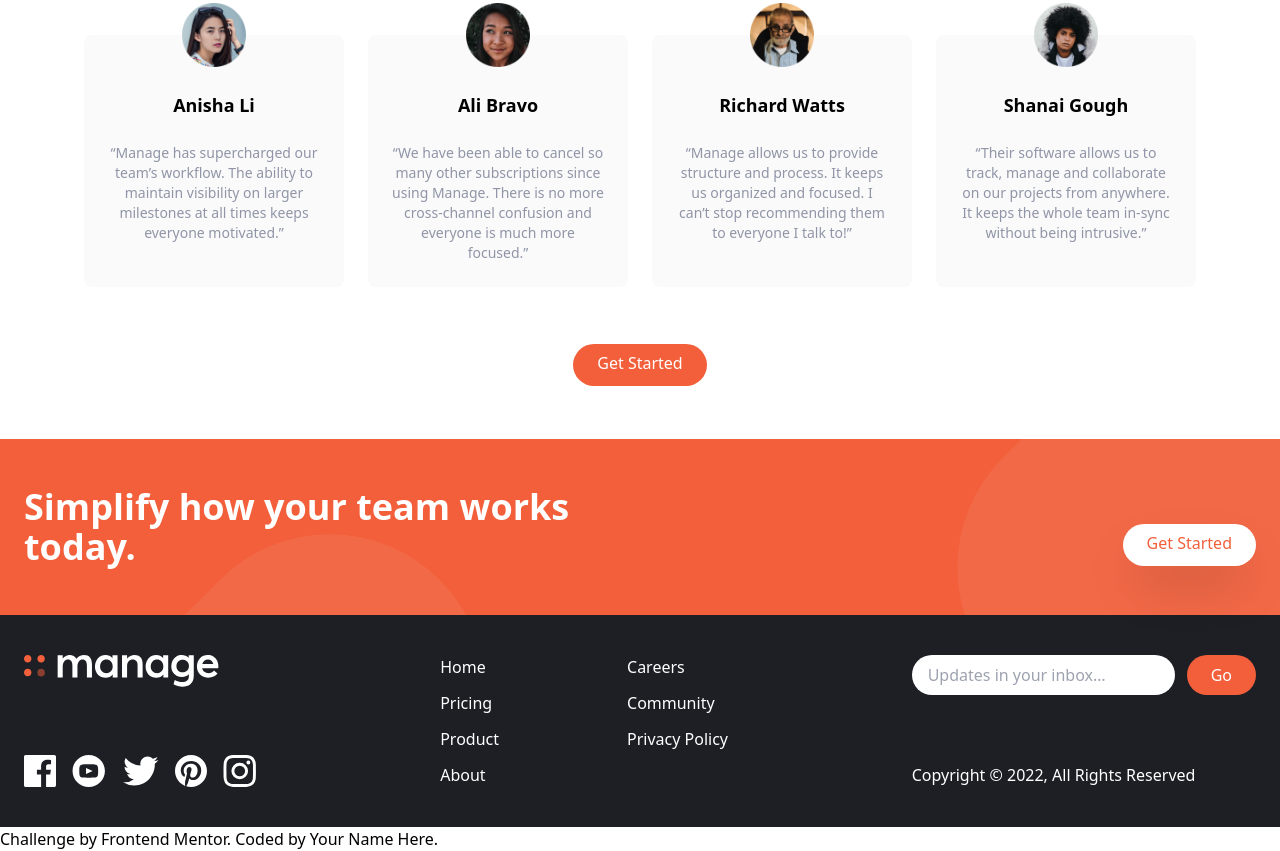
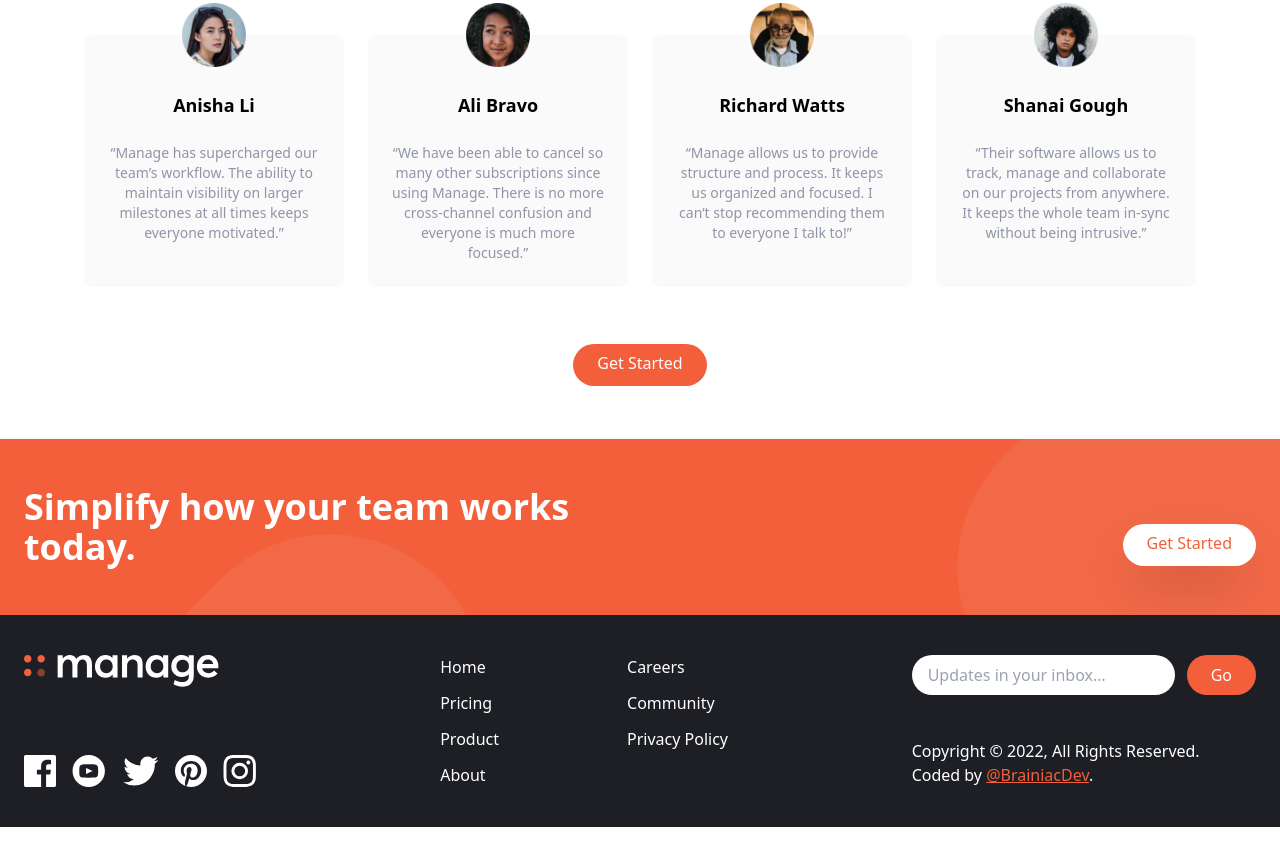
Before and after one commit to BrainiacDev/Tailwind-Landing-Page, a website: page index.html in a window 1280 px wide. Shown: the part 1338-2189 px from the top of the page. After the commit the page ends 2165 px from the top, so only its background shows below. Drawn offline with Linux system fonts and the light colour scheme.

Commit message:
Include Developer name @footer

```diff
--- a/index.html
+++ b/index.html
@@ -256,7 +256,8 @@
         <div
           class="flex flex-col-reverse items-center justify-between space-y-12 lg:flex-col  lg:space-y-0 lg:items-start">
           <div class="mx-auto my-6 text-center text-white lg:hidden">
-            Copyright &copy; 2022, All Rights Reserved
+            Copyright &copy; 2022, All Rights Reserved.<br>
+            Coded by <a href="https://github.com/holerzkid"><span class=" underline text-brightRed">@BrainiacDev</span></a>.
           </div>
           <!-- Logo -->
           <div>
@@ -313,17 +314,14 @@
             </div>
           </form>
           <div class="hidden text-white lg:block">
-            Copyright &copy; 2022, All Rights Reserved
+            Copyright &copy; 2022, All Rights Reserved.<br>
+            Coded by <a href="https://github.com/holerzkid"><span class=" underline text-brightRed">@BrainiacDev</span></a>.
           </div>
         </div>
       </div>
 
     </footer>
 
-    <div class="attribution">
-      Challenge by <a href="https://www.frontendmentor.io?ref=challenge" target="_blank">Frontend Mentor</a>.
-      Coded by <a href="#">Your Name Here</a>.
-    </div>
     <script src="./Js/app.js"></script>
   </body>
 
```
Also changed, not shown: css/main.css.
